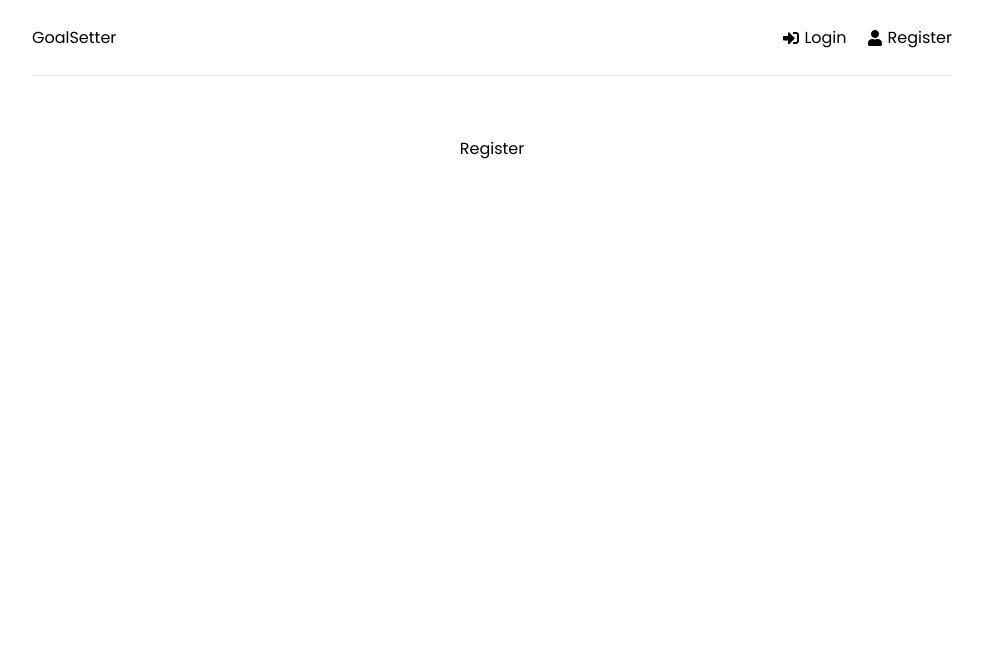
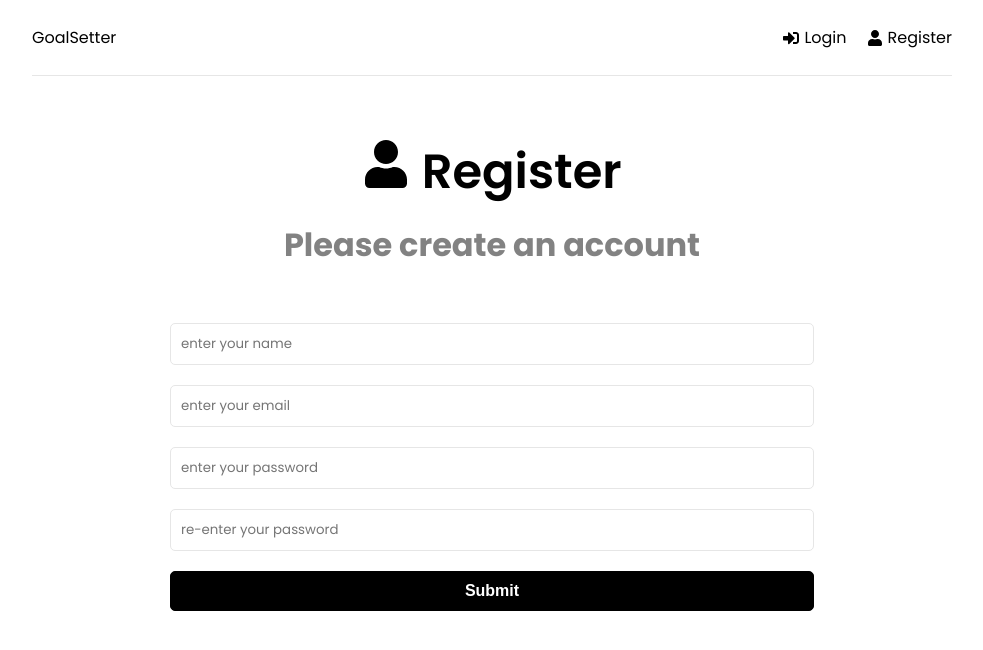
Before and after one commit to forrestmorrison/mern-stack-project, a React (Create React App) app in the folder client/: page /register in a window 1280 px wide. Shown: the top 650 px of the page, without its empty margins (148-1131 px from the left). Built offline with nearby package versions, Linux system fonts and the light colour scheme.

Commit message:
added create account form to Register page

```diff
--- a/client/src/pages/Register.jsx
+++ b/client/src/pages/Register.jsx
@@ -1,8 +1,80 @@
-
+import { useState, useEffect } from "react"
+import { FaUser } from "react-icons/fa"
 
 const Register = () => {
+
+  const [formData, setFormData] = useState({
+    name: '',
+    email: '',
+    password: '',
+    password2: ''
+  })
+
+  const { name, email, password, password2 } = formData
+
+  const onChange = () => {}
+
   return (
-    <div>Register</div>
+    <>
+      <section className="heading">
+        <h1>
+          <FaUser /> Register
+        </h1>
+        <p>Please create an account</p>
+      </section>
+
+      <section className="form">
+        <form>
+          <div className="form-group">
+            <input
+              type="text"
+              className="form-control"
+              id="name"
+              name="name"
+              value={name}
+              placeholder="enter your name"
+              onChange={onChange}
+            />
+          </div>
+          <div className="form-group">
+            <input
+              type="text"
+              className="form-control"
+              id="email"
+              name="email"
+              value={email}
+              placeholder="enter your email"
+              onChange={onChange}
+            />
+          </div>
+          <div className="form-group">
+            <input
+              type="text"
+              className="form-control"
+              id="password"
+              name="password"
+              value={password}
+              placeholder="enter your password"
+              onChange={onChange}
+            />
+          </div>
+          <div className="form-group">
+            <input
+              type="text"
+              className="form-control"
+              id="password2"
+              name="password2"
+              value={password2}
+              placeholder="re-enter your password"
+              onChange={onChange}
+            />
+          </div>
+          <div className="form-group">
+            <button type="submit" className="btn btn-block">Submit</button>
+          </div>
+        </form>
+      </section>
+    </>
   )
 }
 
```
